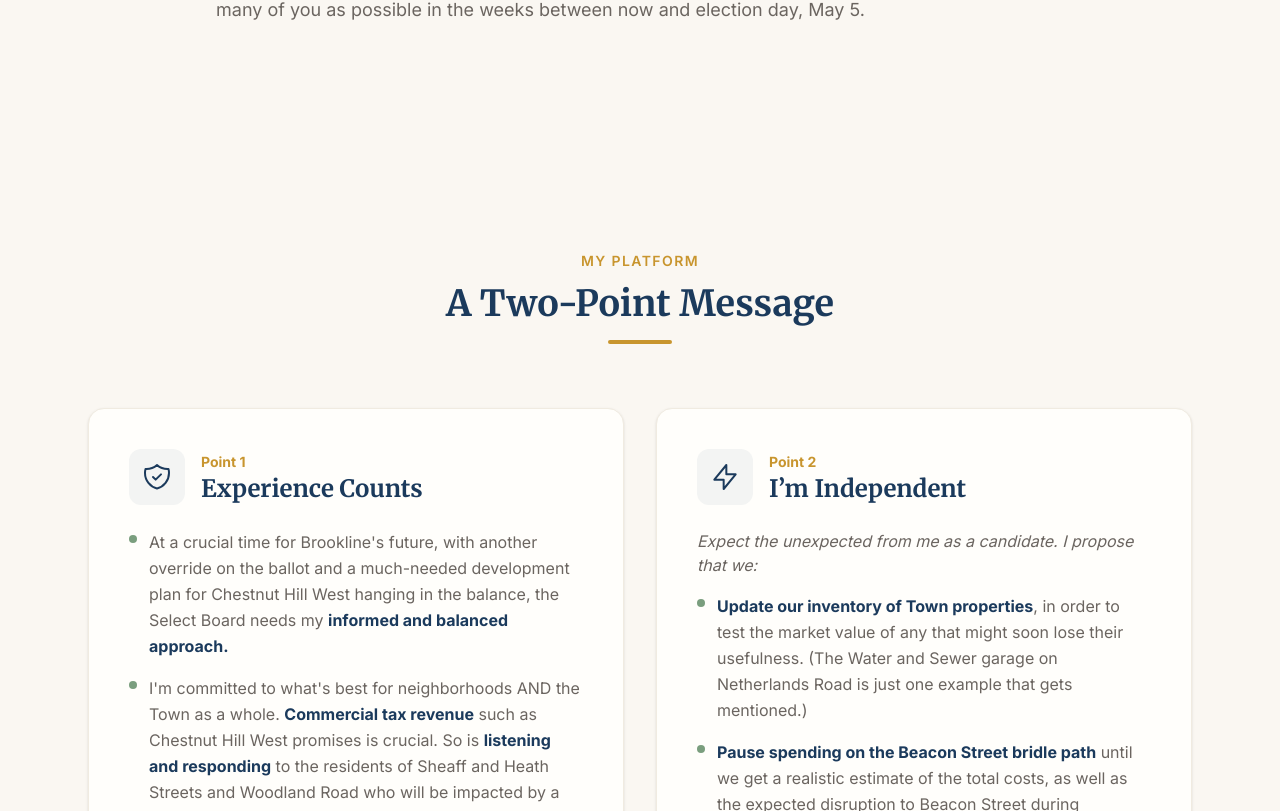
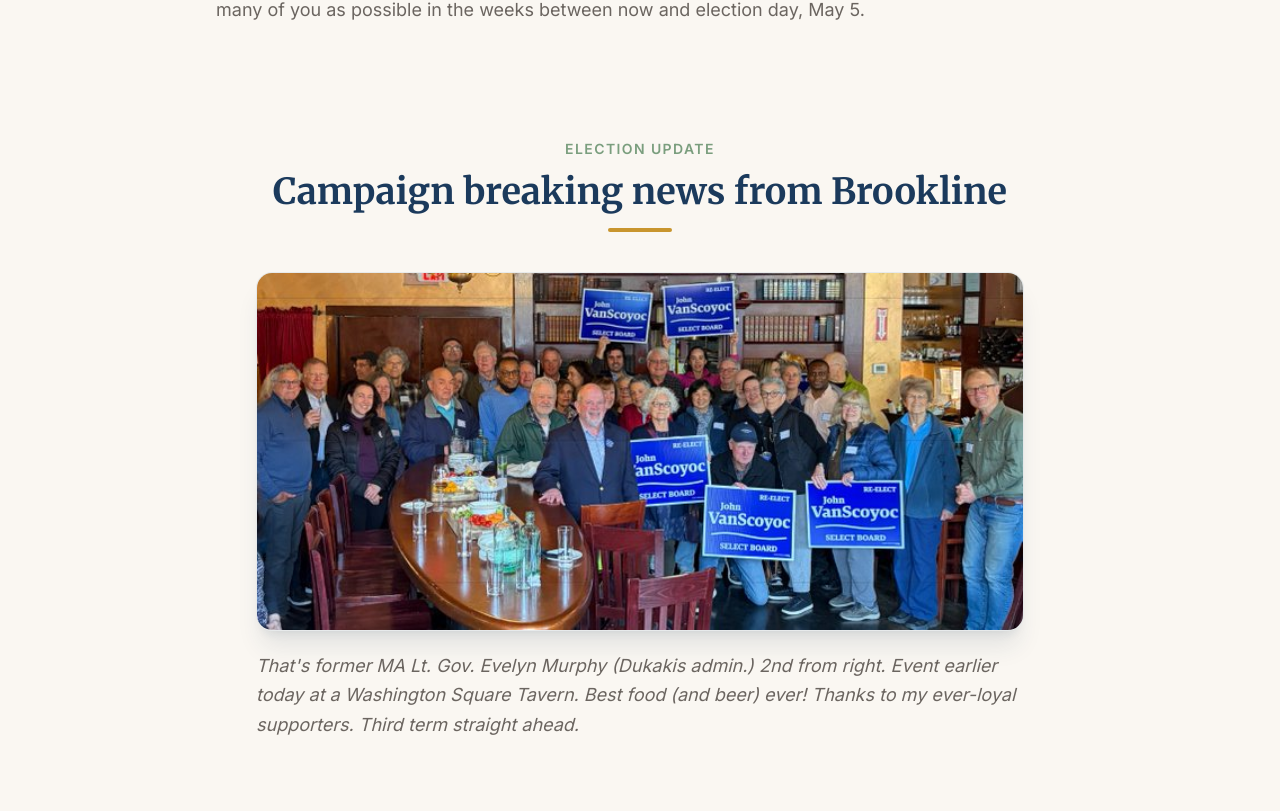
Before and after one commit to millxing/JVS, a Next.js app: page / in a window 1280 px wide. Shown: the part 1369-2180 px from the top of the page. Built offline with nearby package versions, Linux system fonts and the light colour scheme.

Commit message:
X and Tavern

```diff
--- /dev/null
+++ b/src/app/components/CampaignNews.tsx
@@ -0,0 +1,41 @@
+"use client";
+
+import ScrollReveal from "./ScrollReveal";
+
+export default function CampaignNews() {
+  return (
+    <section className="pb-20 md:pb-28">
+      <div className="max-w-5xl mx-auto px-6">
+        <ScrollReveal>
+          <div className="text-center mb-10">
+            <span className="text-sage font-semibold text-sm tracking-widest uppercase">
+              Election Update
+            </span>
+            <h2 className="font-serif text-3xl md:text-4xl font-bold text-navy mt-3">
+              Campaign breaking news from Brookline
+            </h2>
+            <div className="w-16 h-1 bg-gold mx-auto mt-4 rounded-full" />
+          </div>
+        </ScrollReveal>
+
+        <ScrollReveal delay={150}>
+          <figure className="max-w-3xl mx-auto">
+            <div className="overflow-hidden rounded-2xl shadow-xl shadow-navy/10 border border-navy/10 bg-warm-white">
+              <img
+                src="/assets/Tavern2026.jpeg"
+                alt="Campaign event at Washington Square Tavern"
+                className="w-full h-auto"
+              />
+            </div>
+            <figcaption className="mt-5 text-warm-gray text-base md:text-lg leading-relaxed italic">
+              That&apos;s former MA Lt. Gov. Evelyn Murphy (Dukakis admin.) 2nd
+              from right. Event earlier today at a Washington Square Tavern.
+              Best food (and beer) ever! Thanks to my ever-loyal supporters.
+              Third term straight ahead.
+            </figcaption>
+          </figure>
+        </ScrollReveal>
+      </div>
+    </section>
+  );
+}
--- a/src/app/components/Footer.tsx
+++ b/src/app/components/Footer.tsx
@@ -41,7 +41,7 @@ export default function Footer() {
                   jvanscoyoc0@gmail.com
                 </a>
               </p>
-              <div className="pt-3 flex justify-center md:justify-start">
+              <div className="pt-3 flex items-center justify-center md:justify-start gap-3">
                 <a
                   href="https://www.instagram.com/jvanscoyoc/"
                   target="_blank"
@@ -54,6 +54,22 @@ export default function Footer() {
                     alt=""
                     className="h-12 w-12"
                   />
+                </a>
+                <a
+                  href="https://x.com/johnvanscoyoc/"
+                  target="_blank"
+                  rel="noopener noreferrer"
+                  aria-label="Visit John VanScoyoc on X"
+                  className="h-12 w-12 flex items-center justify-center rounded-sm text-white bg-black transition-transform hover:scale-105 focus-visible:outline-none focus-visible:ring-2 focus-visible:ring-gold focus-visible:ring-offset-2 focus-visible:ring-offset-navy-dark"
+                >
+                  <svg
+                    aria-hidden="true"
+                    viewBox="0 0 24 24"
+                    className="h-6 w-6"
+                    fill="currentColor"
+                  >
+                    <path d="M18.9 2.25h3.68l-8.04 9.19L24 21.75h-7.41l-5.8-7.59-6.64 7.59H.47l8.6-9.83L0 2.25h7.59l5.24 6.93 6.07-6.93Zm-1.29 17.68h2.04L6.48 3.98H4.29l13.32 15.95Z" />
+                  </svg>
                 </a>
               </div>
             </div>
--- a/src/app/page.tsx
+++ b/src/app/page.tsx
@@ -1,6 +1,7 @@
 import Navbar from "./components/Navbar";
 import Hero from "./components/Hero";
 import Welcome from "./components/Welcome";
+import CampaignNews from "./components/CampaignNews";
 import Platform from "./components/Platform";
 import Accomplishments from "./components/Accomplishments";
 import Endorsements from "./components/Endorsements";
@@ -15,6 +16,7 @@ export default function Home() {
       <Navbar />
       <Hero />
       <Welcome />
+      <CampaignNews />
       <Platform />
       <Accomplishments />
       <Endorsements />
```
Also changed, not shown: public/assets/Tavern2026.jpeg (added).
